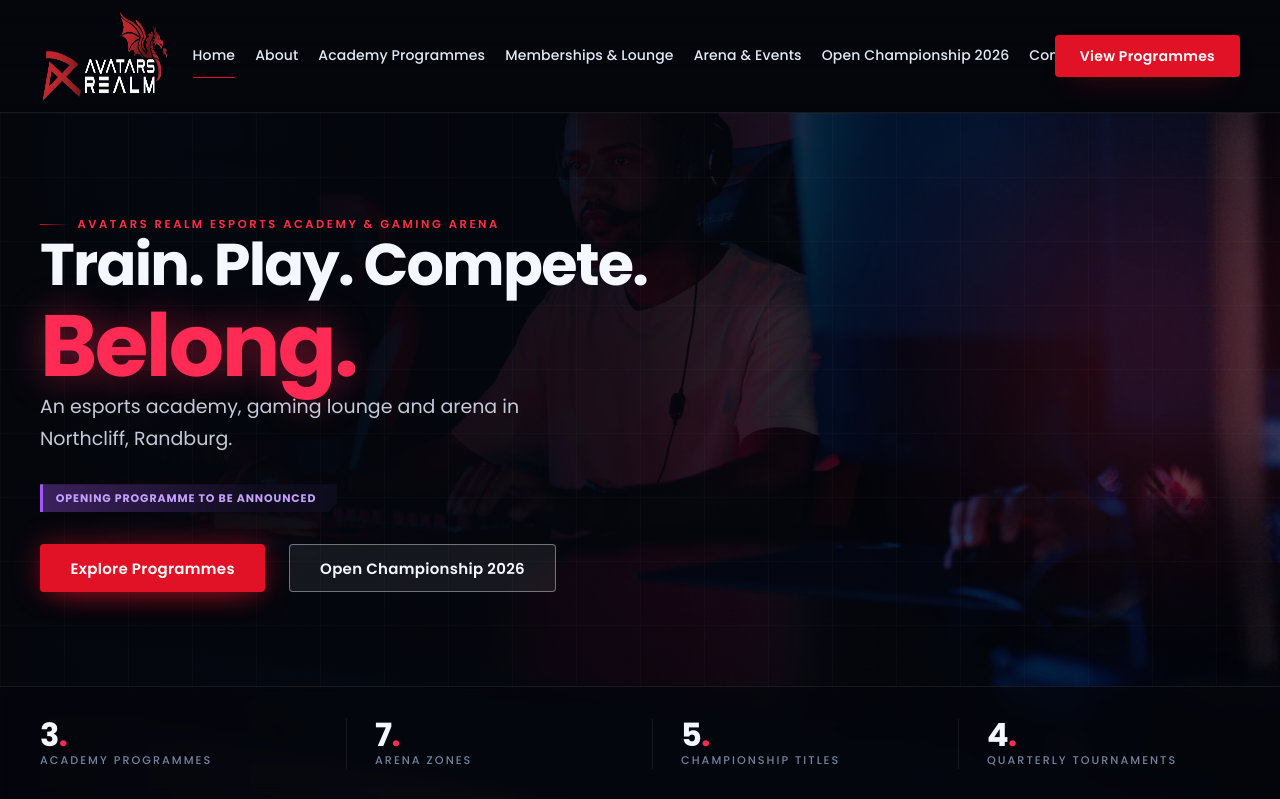
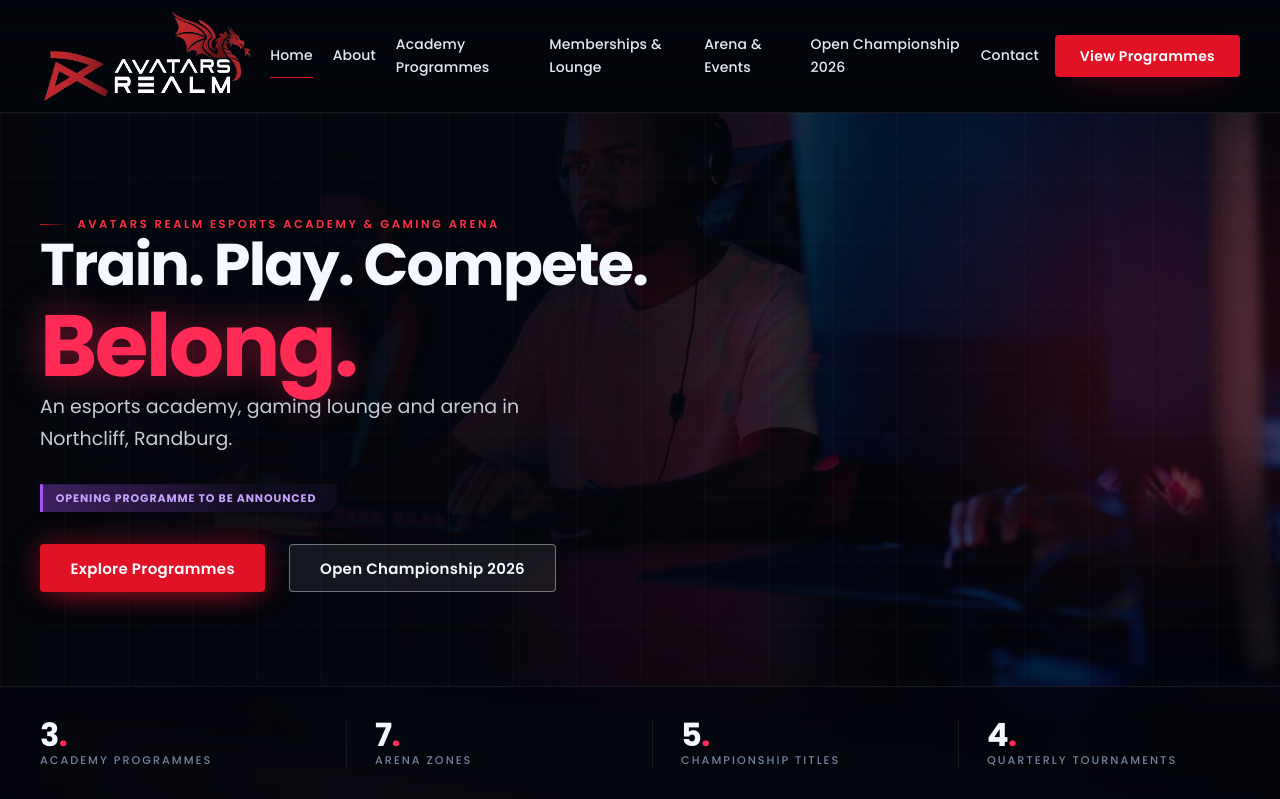
Before and after one commit to osamacreative01-max/Avatars-Realm, a Next.js app: page / in a window 1280 px wide. Shown: the top 799 px of the page. Built offline with nearby package versions, Linux system fonts and the light colour scheme.

Commit message:
Make header full-bleed flex so nav and CTA align to screen edges like body content

```diff
--- a/components/Navbar.tsx
+++ b/components/Navbar.tsx
@@ -71,18 +71,19 @@ export default function Navbar() {
           : "border-b border-transparent bg-gradient-to-b from-ink-950/85 to-transparent"
       }`}
     >
-      {/* min-w-0 on the logo link lets its grid column shrink instead of
-         forcing the 1fr track to overflow; the nav has no min-width so it
-         is the only thing that reflows when the box gets tight. */}
-      <div className="container-page grid h-[var(--header-h)] grid-cols-[minmax(0,1fr)_auto] items-center gap-4 xl:grid-cols-[minmax(0,1fr)_auto_minmax(0,1fr)] xl:gap-6">
+      {/* Header is full-bleed like the body content: no centred max-width,
+         so wide monitors show no empty side margins. min-w-0 on the logo
+         lets its column shrink, and the nav keeps its intrinsic width so
+         items never wrap or overlap — the CTA is pushed to the right edge. */}
+      <div className="container-page flex h-[var(--header-h)] items-center gap-4">
         <Link href="/" aria-label="Avatars Realm — home" className="min-w-0">
           <Logo priority />
         </Link>
 
-        {/* Desktop navigation — centred between logo and CTA */}
+        {/* Desktop navigation — sits next to the logo, CTA pushed right */}
         <nav
           aria-label="Primary"
-          className="hidden items-center gap-5 justify-self-center xl:flex 2xl:gap-6"
+          className="hidden items-center gap-5 xl:flex 2xl:gap-6"
         >
           {NAV.map((item) => (
             <Link
@@ -96,14 +97,15 @@ export default function Navbar() {
           ))}
         </nav>
 
-        <div className="hidden xl:block xl:justify-self-end">
+        {/* ml-auto pushes this to the right edge of the flex row */}
+        <div className="ml-auto hidden xl:block">
           <Button href={ctaHref}>{ctaLabel}</Button>
         </div>
 
         {/* Mobile trigger */}
         <button
           type="button"
-          className="inline-flex h-10 w-10 items-center justify-center rounded border border-white/15 text-paper-50 transition-colors hover:border-flame-600 focus-visible:outline-2 focus-visible:outline-offset-2 focus-visible:outline-flame-500 xl:hidden"
+          className="ml-auto inline-flex h-10 w-10 items-center justify-center rounded border border-white/15 text-paper-50 transition-colors hover:border-flame-600 focus-visible:outline-2 focus-visible:outline-offset-2 focus-visible:outline-flame-500 xl:hidden"
           aria-expanded={open}
           aria-controls="mobile-menu"
           aria-label={open ? "Close menu" : "Open menu"}
```
